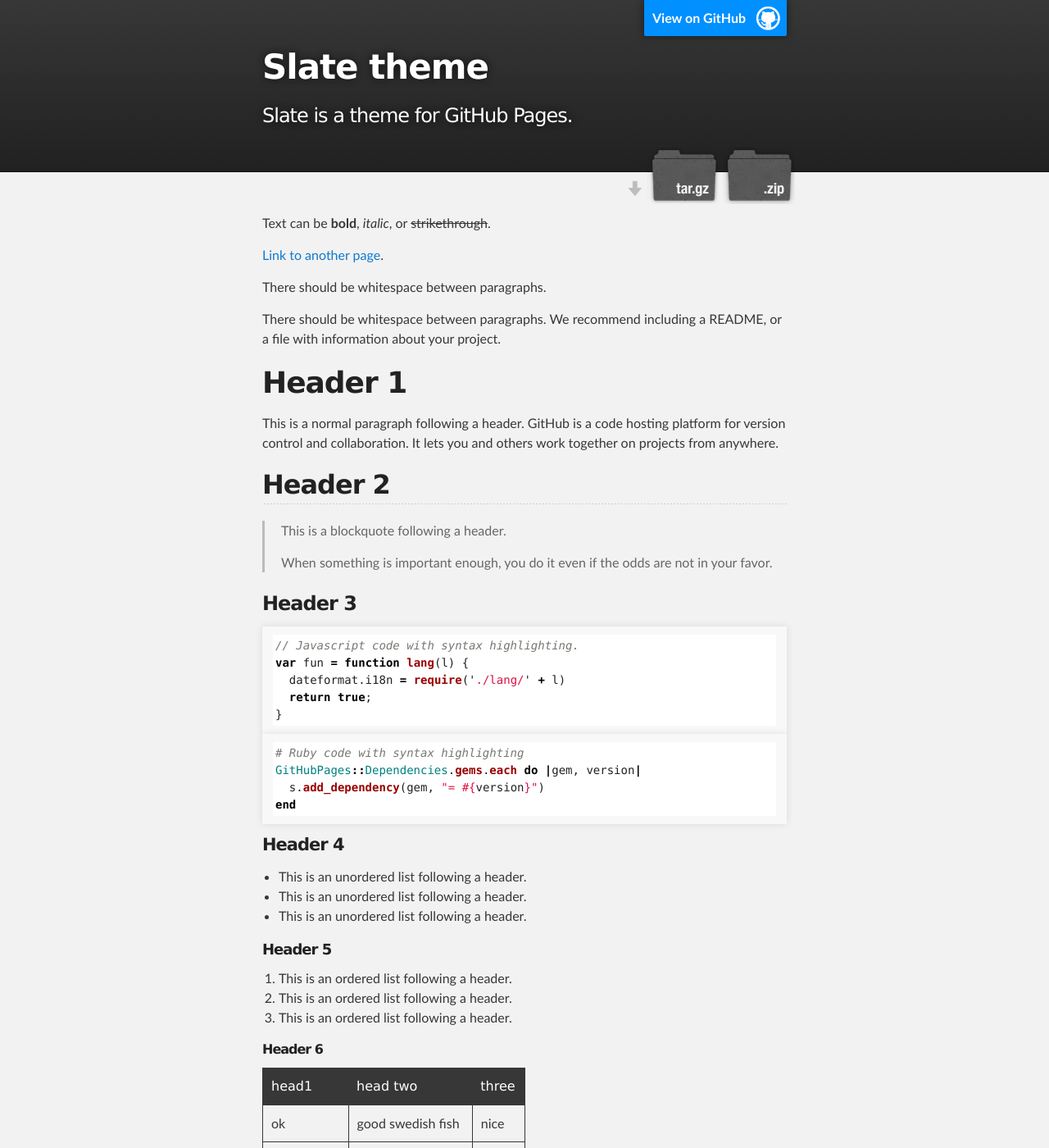
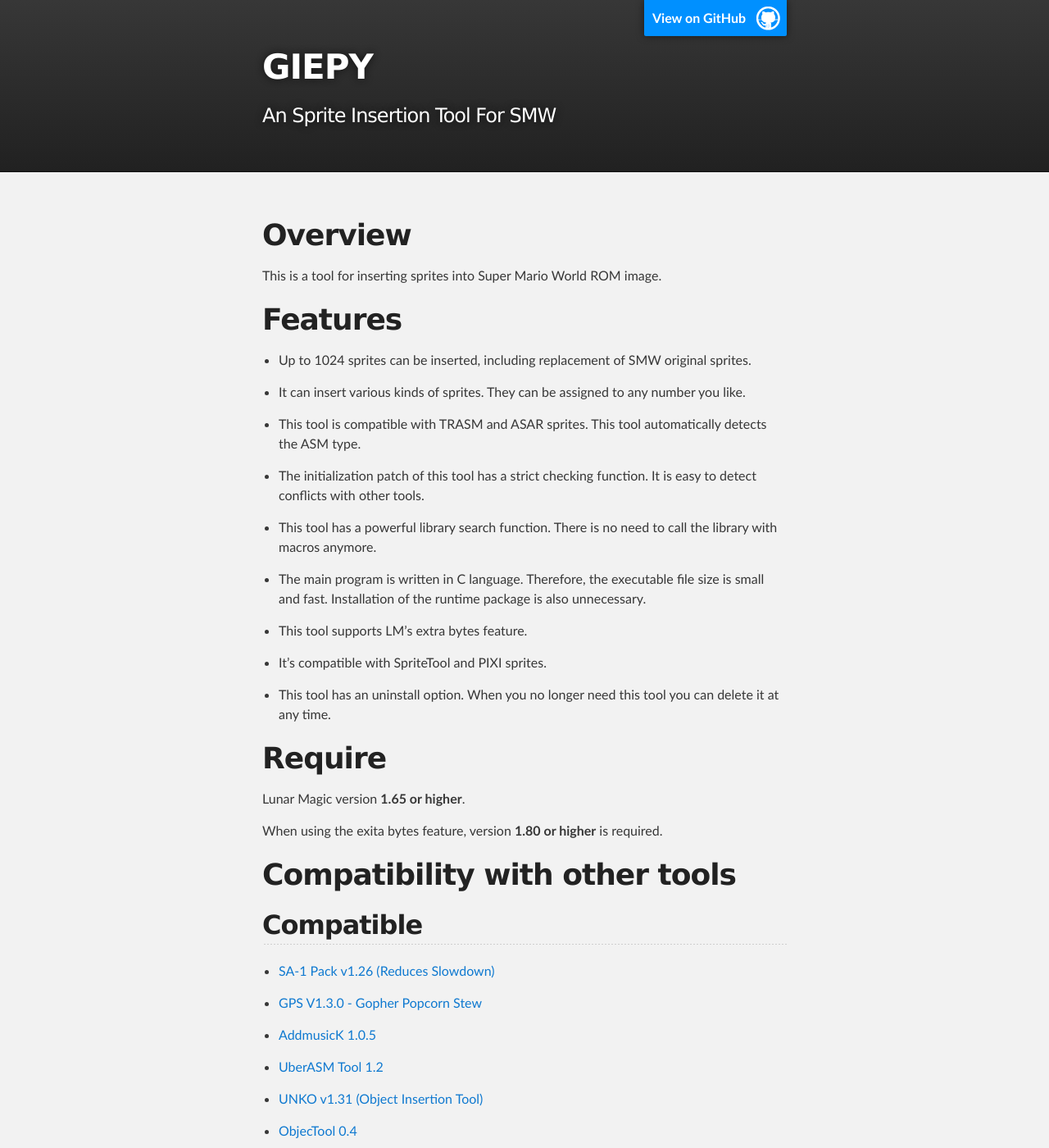
Before and after one commit to boldowa/GIEPY, a Jekyll site: the page built from index.md, in a window 1280 px wide and 1400 px high. Shown: the whole window at 82% size. Built offline with Jekyll 4.4.1, drawn with Linux system fonts in a browser that asks for light colours; our own code applies the rules of GitHub Pages for plain Markdown files; some of the changed text lies outside the part shown.

Commit message:
Index page / CUI page

````diff
--- a/_config.yml
+++ b/_config.yml
@@ -1,5 +1,22 @@
-title: Slate theme
-description: Slate is a theme for GitHub Pages.
-show_downloads: true
+title: GIEPY
+description: An Sprite Insertion Tool For SMW
+show_downloads: false
 google_analytics:
 theme: jekyll-theme-slate
+########################################
+###
+github:
+        is_project_page: true
+        owner_name: boldowa
+        owner_url: https://boldowa.github.io/
+        repository_name:
+        repository_url: https://github.com/boldowa/GIEPY
+        build_revision:
+        project_tagline:
+        zip_url:
+        tar_url:
+
+markdown: kramdown
+kramdown:
+        input: GFM
+        hard_wrap: false
--- a/index.md
+++ b/index.md
@@ -2,122 +2,183 @@
 layout: default
 ---
 
-Text can be **bold**, _italic_, or ~~strikethrough~~.
+# Overview
 
-[Link to another page](another-page).
+This is a tool for inserting sprites into Super Mario World ROM image.
 
-There should be whitespace between paragraphs.
+# Features
 
-There should be whitespace between paragraphs. We recommend including a README, or a file with information about your project.
+- Up to 1024 sprites can be inserted, including replacement of SMW original sprites.
 
-# [](#header-1)Header 1
+- It can insert various kinds of sprites. They can be assigned to any number you like.
 
-This is a normal paragraph following a header. GitHub is a code hosting platform for version control and collaboration. It lets you and others work together on projects from anywhere.
+- This tool is compatible with TRASM and ASAR sprites. This tool automatically detects the ASM type.
 
-## [](#header-2)Header 2
+- The initialization patch of this tool has a strict checking function.
+It is easy to detect conflicts with other tools.
 
-> This is a blockquote following a header.
->
-> When something is important enough, you do it even if the odds are not in your favor.
+- This tool has a powerful library search function.
+There is no need to call the library with macros anymore.
 
-### [](#header-3)Header 3
+- The main program is written in C language.
+Therefore, the executable file size is small and fast.
+Installation of the runtime package is also unnecessary.
 
-```js
-// Javascript code with syntax highlighting.
-var fun = function lang(l) {
-  dateformat.i18n = require('./lang/' + l)
-  return true;
-}
+- This tool supports LM's extra bytes feature.
+
+- It's compatible with SpriteTool and PIXI sprites.
+
+- This tool has an uninstall option.
+When you no longer need this tool you can delete it at any time.
+
+# Require
+
+Lunar Magic version **1.65 or higher**.
+
+When using the exita bytes feature, version **1.80 or higher** is required.
+
+# Compatibility with other tools
+
+## Compatible
+
+- [SA-1 Pack v1.26 (Reduces Slowdown)](https://smwc.me/s/15116)
+
+- [GPS V1.3.0 - Gopher Popcorn Stew](https://smwc.me/s/16493)
+
+- [AddmusicK 1.0.5](https://smwc.me/s/14583)
+
+- [UberASM Tool 1.2](https://smwc.me/s/16540)
+
+- [UNKO v1.31 (Object Insertion Tool)](https://smwc.me/s/16189)
+
+- [ObjecTool 0.4](https://smwc.me/s/16040)
+
+- [Lui37's Overworld Sprite Patch](https://smwc.me/1413938)
+
+- [VWF Dialogues Patch v1.01](https://smwc.me/s/6863) \([^1]\)
+
+- [VWF Level Intros v. 1.21](https://smwc.me/s/16065) \([^1]\)
+
+I haven't checked anything other than these.
+Other than the tools listed here may work.
+
+## Incompatible
+
+You can't use these tools together.
+*It is* **NOT** *incompatible with sprite files.*
+
+- [Romi's Spritetool - v1.41](https://smwc.me/s/14583)
+
+- [Tessera, v. 0.52 (imamelia's Sprite Tool)](https://smwc.me/s/4601)
+
+- [PIXI v1.2.1 - Sprite Insertion Tool](https://smwc.me/s/16731)
+
+- [Daiyousei, the unsanctioned sprite tool (v0.4.1)](https://smwc.me/1451004)
+
+[^1]: Only LoROM is supported.
+
+# Download
+
+- [Github](https://github.com/boldowa/GIEPY/releases/latest)
+
+# Manual
+
+## How to use
+
+- [CUI interface](cui/how)
+
+- [GUI interface](gui/how)
+
+## File formats
+
+- [Sprites list file format](fspecs/list.md)
+
+- [Sprites config file format](fspecs/spconfig.md)
+
+## Sprite coding information
+
+- [TRASM sprite file coding guide](asmspec/trasm.md)
+
+- [ASAR sprite file coding guide](asmspec/trasm.md)
+
+- [Library file coding & using guide](asmspec/trasm.md)
+
+## Advanced
+
+- [Use Romi's Sprite Tool's sprites](advanced/spt.md)
+
+- [Use PIXI's sprites](advanced/pixi.md)
+
+- [Add user definition](advanced/userdef.md)
+
+- [Use for multiple projects](advanced/multiprj.md)
+
+## Technical information
+
+- [ASM macros](tec/macros.md)
+
+- [System patch info](tec/syspatch.md)
+
+- [Doxygen documents](tec/doxygen/index.html)
+
+
+# Troubleshooting
+
+## DLL Error
+
+![dll error](pic/dllerr.png)
+
+It seems that some of the files are broken. Please try downloading again.
+
+## Assertion
+
+In the first use, the following error may be output in some cases.
+
+```
+E:\giepy_v1.00\asm\include\macros.inc:153 (called from E:\giepy_v1.00\asm\giepy/load.asm:68): error: Assertion failed [assert $90e7c9 == read3($02a866)]
+E:\giepy_v1.00\asm\include\macros.inc:84 (called from E:\giepy_v1.00\asm\giepy/normspr.asm:19): error: Assertion failed [assert $08a9 == read2($018172)]
+E:\giepy_v1.00\asm\include\macros.inc:85 (called from E:\giepy_v1.00\asm\giepy/normspr.asm:19): error: Assertion failed [assert $c89d == read2($018172+2)]
+   :
+E:\giepy_v1.00\asm\include\macros.inc:85 (called from E:\giepy_v1.00\asm\giepy/tweaks.asm:13): error: Assertion failed [assert $9d14 == read2($01c089+2)]
+Assembling of "E:\giepy_v1.00\asm\giepy.asm" failed...
 ```
 
-```ruby
-# Ruby code with syntax highlighting
-GitHubPages::Dependencies.gems.each do |gem, version|
-  s.add_dependency(gem, "= #{version}")
-end
+In this case, some tools or patches are in conflict.
+Uninstall conflicting tools.
+
+## Sprite not found
+
+```
+CFG file "scroller/l2_onoff_scr.json" was not found in the search path.
+Failed to load the CFG file "scroller/l2_onoff_scr.json"...
 ```
 
-#### [](#header-4)Header 4
+There are multiple causes to consider.
 
-*   This is an unordered list following a header.
-*   This is an unordered list following a header.
-*   This is an unordered list following a header.
+1. **Specifying an incorrect sprite directory**
+Correct sprites directory specification.
 
-##### [](#header-5)Header 5
+2. **Incorrect specification of list**
+Collect the list file.
 
-1.  This is an ordered list following a header.
-2.  This is an ordered list following a header.
-3.  This is an ordered list following a header.
-
-###### [](#header-6)Header 6
-
-| head1        | head two          | three |
-|:-------------|:------------------|:------|
-| ok           | good swedish fish | nice  |
-| out of stock | good and plenty   | nice  |
-| ok           | good `oreos`      | hmm   |
-| ok           | good `zoute` drop | yumm  |
-
-### There's a horizontal rule below this.
-
-* * *
-
-### Here is an unordered list:
-
-*   Item foo
-*   Item bar
-*   Item baz
-*   Item zip
-
-### And an ordered list:
-
-1.  Item one
-1.  Item two
-1.  Item three
-1.  Item four
-
-### And a nested list:
-
-- level 1 item
-  - level 2 item
-  - level 2 item
-    - level 3 item
-    - level 3 item
-- level 1 item
-  - level 2 item
-  - level 2 item
-  - level 2 item
-- level 1 item
-  - level 2 item
-  - level 2 item
-- level 1 item
-
-### Small image
-
-![](https://assets-cdn.github.com/images/icons/emoji/octocat.png)
-
-### Large image
-
-![](https://guides.github.com/activities/hello-world/branching.png)
-
-
-### Definition lists can be used with HTML syntax.
-
-<dl>
-<dt>Name</dt>
-<dd>Godzilla</dd>
-<dt>Born</dt>
-<dd>1952</dd>
-<dt>Birthplace</dt>
-<dd>Japan</dd>
-<dt>Color</dt>
-<dd>Green</dd>
-</dl>
+## Label not found
 
 ```
-Long, single-line code blocks should not wrap. They should horizontally scroll if they are too long. This line should be long enough to demonstrate this.
+E:\giepy_v1.00\sprites\scroller\l2_onoff_scr.asm:75: error: Label UpdateLayerPos not found [jsl UpdateLayerPos]
+Assembling of "E:\giepy_v1.00\sprites\scroller\l2_onoff_scr.asm" failed...
+CFG file "E:\giepy_v1.00\sprites\scroller/l2_onoff_scr.json" processing failed...
 ```
 
-```
-The final element.
-```
+There are multiple causes to consider.
+
+1. **Wrong library directory specification**
+Correct library directory specification.
+
+2. **Incorrect routine name**
+Correct sprite 's asm file.
+
+# License
+
+[MIT license](https://github.com/boldowa/GIEPY/blob/master/LICENSE)
+
+---
````
Also changed, not shown: _layouts/page.html (added, +56 -0 lines), cui/how.md (added, +57 -0 lines), cui/pic/giepy_cui.png (added), pic/dllerr.png (added).
